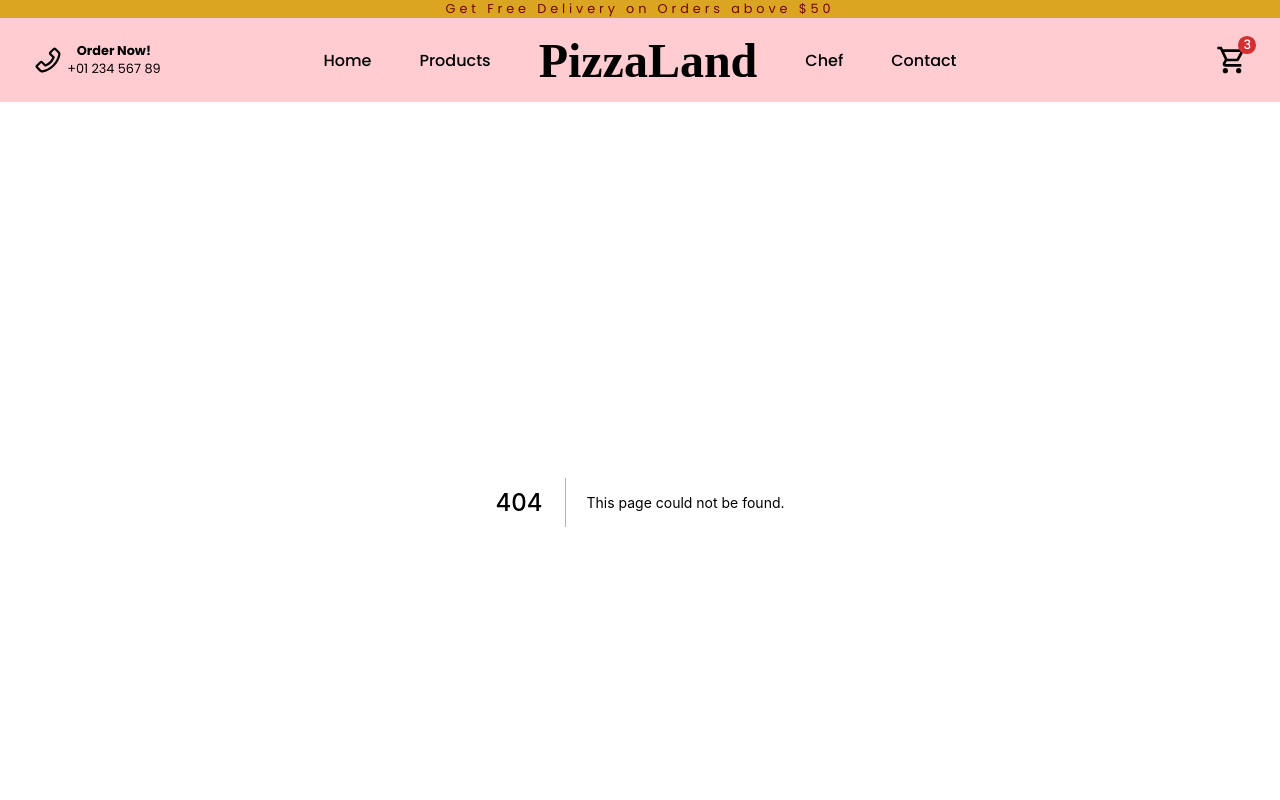
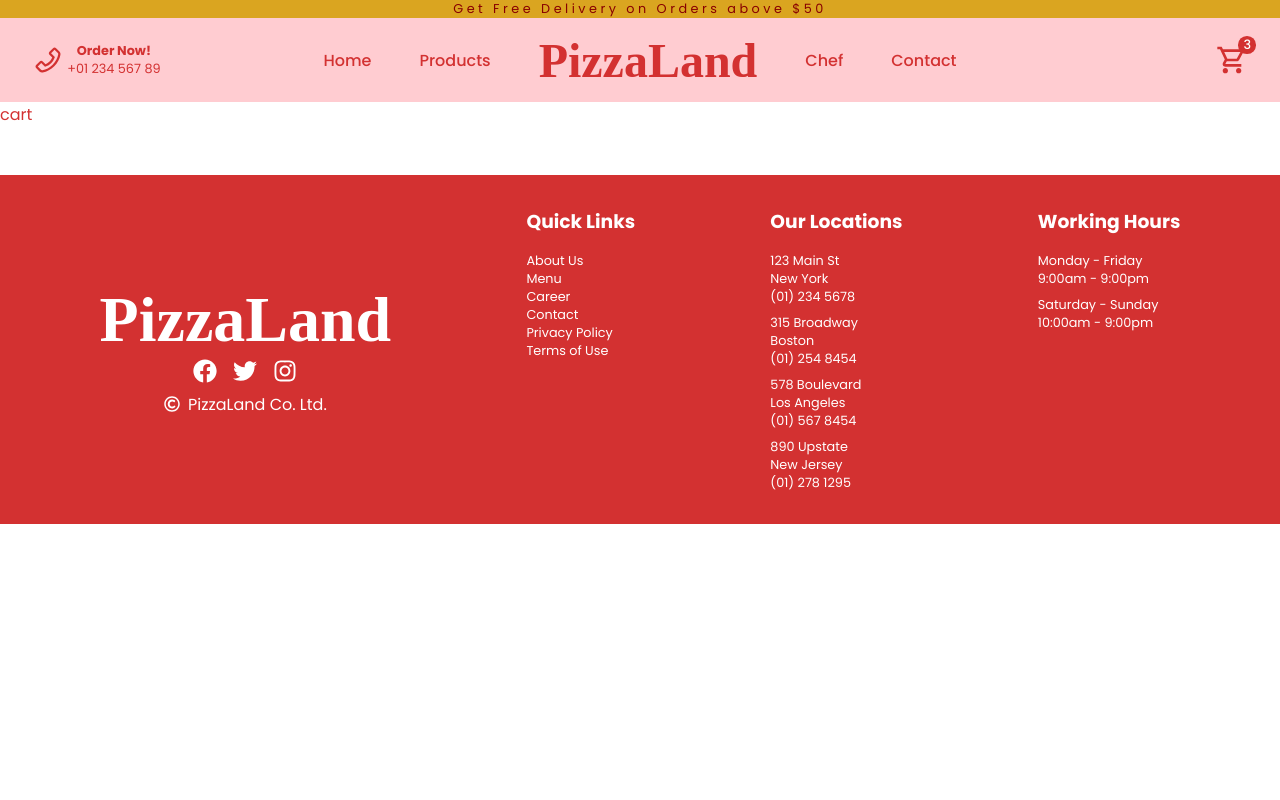
Before and after one commit to zeetaen1989/pizza-delivery, a Next.js app: page /cart in a window 1280 px wide. Before the commit this address had no page. Shown: the top 800 px of the page. Built offline with nearby package versions, Linux system fonts and the light colour scheme; a web font is replaced by a local one.

Commit message:
feat(cart): cart page created

```diff
--- /dev/null
+++ b/pages/cart.js
@@ -0,0 +1,4 @@
+const cart = () => {
+  return <div>cart</div>;
+};
+export default cart;
```
